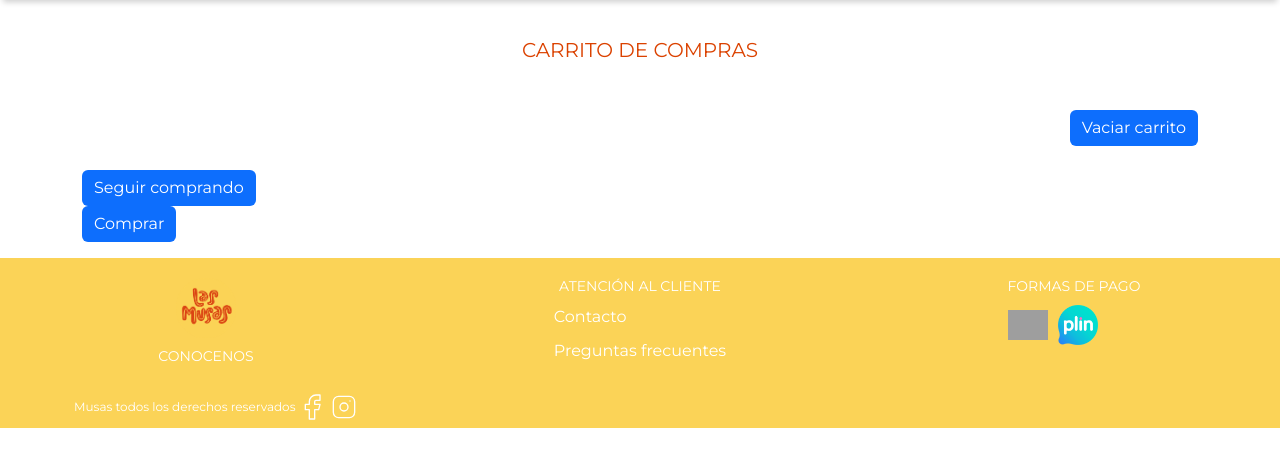
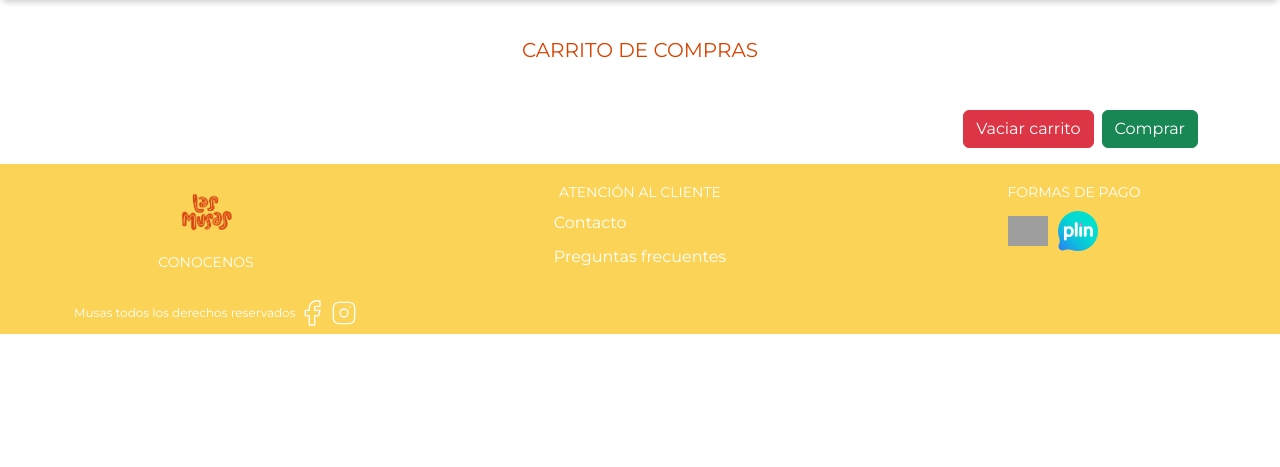
Before and after one commit to alonsobonilla/web-musas, a Flask app: page /carrito in a window 1280 px wide. Shown: the part 76-543 px from the top of the page. Run offline with Flask 3, Linux system fonts and the light colour scheme; grey boxes are pictures that could not be loaded.

Commit message:
Probando sin prevenir la acción por defecto

```diff
--- a/static/js/guardarProductos.js
+++ b/static/js/guardarProductos.js
@@ -10,7 +10,6 @@ let url;
 let cremasElegidas = [];
 if (agregarCarrito) {
   agregarCarrito.addEventListener("click", (e) => {
-    e.preventDefault();
     id = window.location.href.split("/").pop();
     url = `http://dawgrupo5.pythonanywhere.com/get_producto/${id}`;
 
--- a/templates/client/carrito.html
+++ b/templates/client/carrito.html
@@ -9,21 +9,14 @@ endblock %} {% block contenido %}
 
     <div class="productos-carrito mb-2 d-flex flex-column gap-3"></div>
 
-    <div class="btn-vaciar-carrito text-end mt-4">
-      <a href="" class="btn btn-primary border-0 w-auto">Vaciar carrito</a>
-    </div>
     <div id="precio-total" class="mt-4"></div>
 
-    <div class="botones-sec-carrito">
-      <div>
-        <a href="" class="btn btn-primary border-0 w-auto">Seguir comprando</a>
+    <div class="d-flex justify-content-end gap-2">
+      <div class="btn-vaciar-carrito">
+        <a class="btn btn-danger" id="vaciar-carrito">Vaciar carrito</a>
       </div>
       <div>
-        <a
-          href="pag-forma-entrega-deli.html"
-          class="btn btn-primary border-0 w-auto"
-          >Comprar</a
-        >
+        <a href="#" class="btn btn-success">Comprar</a>
       </div>
     </div>
   </main>
--- a/templates/client/compra.html
+++ b/templates/client/compra.html
@@ -54,7 +54,10 @@
     </div>
   </div>
   <div class="text-end">
-    <a id="agregar-carrito" href="" class="btn btn-primary text-center"
+    <a
+      id="agregar-carrito"
+      href="{{url_for('cliente.pag_carrito')}}"
+      class="btn btn-success text-center"
       >Agregar al carrito</a
     >
   </div>
```
